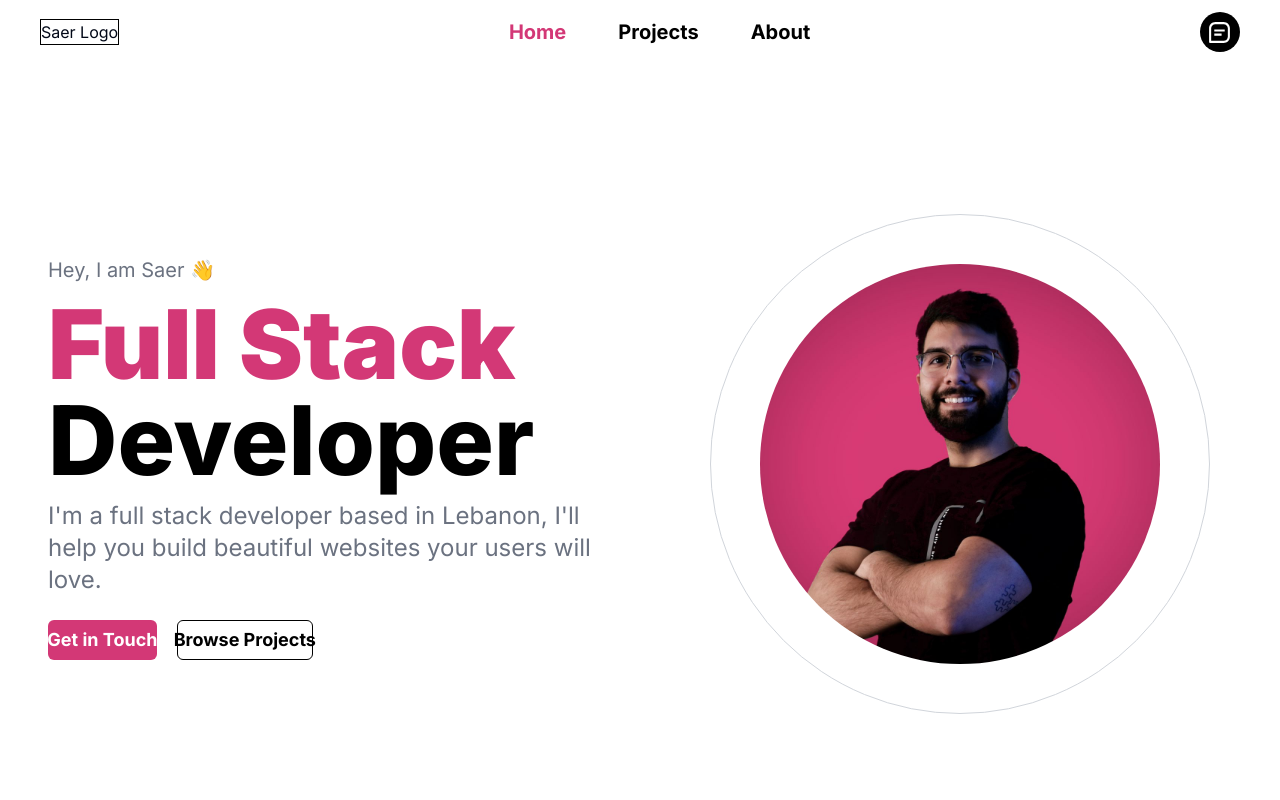
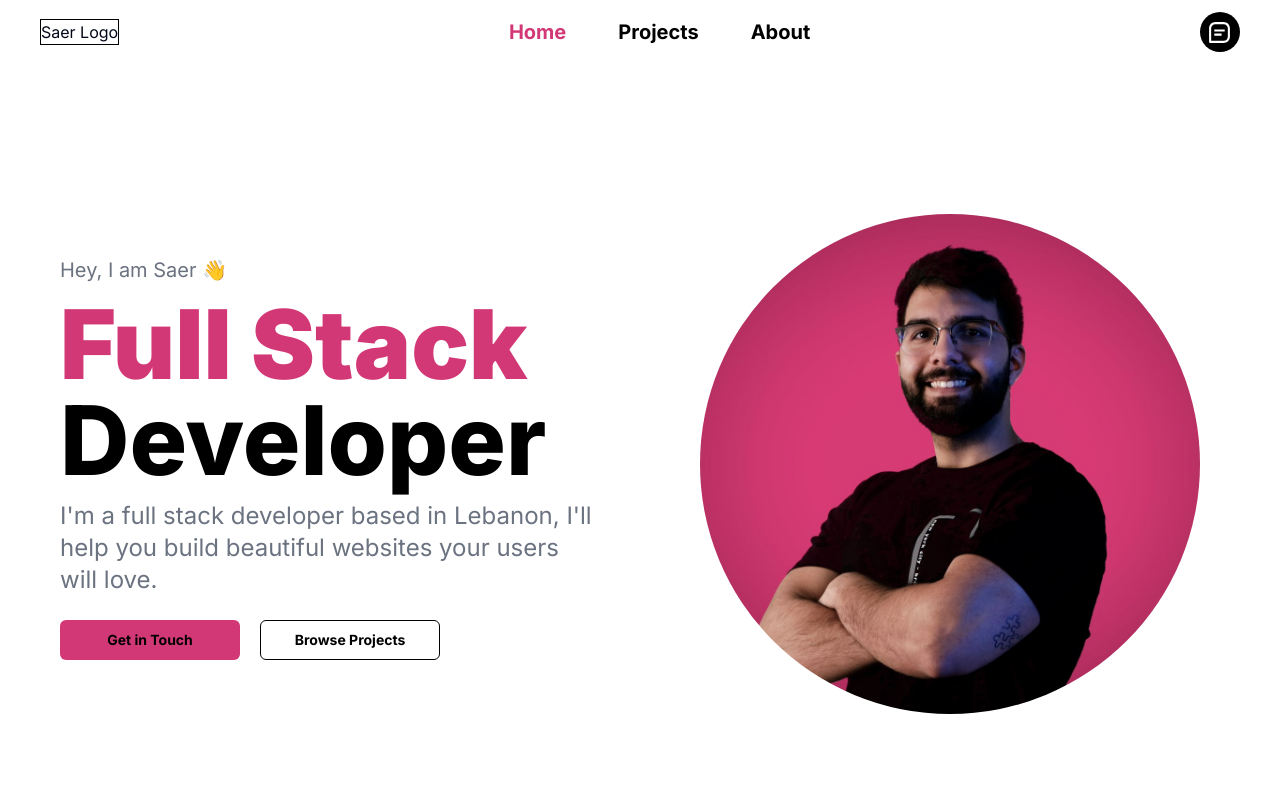
Before and after one commit to saerelmasri/portfolio-website, a Next.js app: page / in a window 1280 px wide. Shown: the top 800 px of the page. Built offline with nearby package versions, Linux system fonts and the light colour scheme.

Commit message:
Fixed responsiveness

```diff
--- a/app/page.tsx
+++ b/app/page.tsx
@@ -9,8 +9,8 @@ import { mySkills } from "@/constants";
 export default function Home() {
   return (
     <main>
-      <div className="flex flex-col md:flex-row items-center justify-center">
-        <div className=" w-full md:w-1/2 text-black flex flex-col justify-center space-y-3 p-4 md:p-12">
+      <div className="flex flex-col md:flex-row items-center justify-center  sm:pl-5 sm:pr-5 md:pl-30 md:pr-30 2xl:pl-60 2xl:pr-60">
+        <div className=" w-full md:w-1/2 text-black flex flex-col justify-center space-y-3 p-4 md:p-10 2xl:p-12">
           <h5 className="text-2xl md:text-xl text-gray-500">
             Hey, I am Saer 👋
           </h5>
@@ -26,26 +26,33 @@ export default function Home() {
               title="Get in Touch"
               path="/dd"
               variant={"default"}
-              sx={"w-1/3 text-sm md:w-1/5 md:text-lg mr-5 text-white "}
+              sx={"text-sm w-1/3 mr-5 text-white text-based pl-20 pr-20"}
             />
             <ButtonCustom
               title="Browse Projects"
               path="/projects"
               variant={"outline"}
               sx={
-                "border border-black border-solid w-1/2 md:w-1/4 text-sm md:text-lg mr-5 hover:bg-secondary hover:text-white hover:border-transparent"
+                "border border-black border-solid w-1/3 text-sm mr-5 pl-20 pr-20 hover:bg-secondary hover:text-white hover:border-transparent"
               }
             />
           </div>
         </div>
         <div className="w-full md:w-1/2 md:h-screen flex justify-center items-center p-10">
-          <div className="w-[300px] h-[300px] md:w-[500px] md:h-[500px] bg-cover bg-center rounded-full border border-solid border-gray-300 flex justify-center items-center">
-            <div className="w-[250px] h-[250px] md:w-[400px] md:h-[400px] bg-cover bg-center rounded-full bg-hero-section"></div>
-          </div>
+          <div
+            className="bg-cover bg-center rounded-full bg-hero-section"
+            style={{
+              aspectRatio: "1 / 1",
+              width: "100%",
+              maxWidth: "500px",
+              height: "auto",
+              maxHeight: "500px",
+            }}
+          ></div>
         </div>
       </div>
 
-      <div className="w-full mt-36">
+      <div className="w-full mt-36 pl-5 pr-5 2xl:pl-60 2xl:pr-60 md:pl-50 md:pr-50">
         <div className="w-full p-12">
           <h3 className="text-6xl font-bold">
             Projects<strong className="text-primary">.</strong>
@@ -71,7 +78,7 @@ export default function Home() {
         </div>
       </div>
 
-      <div className="w-full mt-36">
+      <div className="w-full mt-36 pl-5 pr-5 2xl:pl-60 2xl:pr-60 md:pl-50 md:pr-50">
         <div className="w-full p-12">
           <h3 className="text-6xl font-bold">
             Experience<strong className="text-primary">.</strong>
@@ -82,7 +89,7 @@ export default function Home() {
         </div>
       </div>
 
-      <div className="w-full mt-36">
+      <div className="w-full mt-36 pl-5 pr-5 2xl:pl-60 2xl:pr-60 md:pl-50 md:pr-50">
         <div className="w-full p-12">
           <h3 className="text-6xl font-bold">
             Skills<strong className="text-primary">.</strong>
@@ -99,7 +106,7 @@ export default function Home() {
         </div>
       </div>
 
-      <div className="w-full mt-36">
+      <div className="w-full mt-36 pl-5 pr-5 2xl:pl-60 2xl:pr-60 md:pl-50 md:pr-50">
         <div className="w-full p-12">
           <h3 className="text-6xl font-bold">
             My Story<strong className="text-primary">.</strong>
@@ -107,10 +114,12 @@ export default function Home() {
         </div>
         <div className="text-xl text-gray-600 space-y-3 p-12">
           <p>
-            My journey as a <strong className="text-primary">full stack developer</strong> began in 2023 upon graduating
-            with a Bachelor's degree in Computer Science. While my university
-            education provided me with a solid foundation in programming, I knew
-            there was much more to learn and explore.
+            My journey as a{" "}
+            <strong className="text-primary">full stack developer</strong> began
+            in 2023 upon graduating with a Bachelor's degree in Computer
+            Science. While my university education provided me with a solid
+            foundation in programming, I knew there was much more to learn and
+            explore.
           </p>
           <p>
             Eager to enhance my skills, I seized the opportunity to enroll in
@@ -118,16 +127,22 @@ export default function Home() {
             selection process was rigorous, reflecting the program's high
             standards, and the intensity of the three-month curriculum pushed me
             to my limits. However, I emerged from the experience armed with
-            <strong className="text-primary"> cutting-edge knowledge</strong> and a portfolio of projects that showcased my
-            abilities as a full-stack developer.
+            <strong className="text-primary">
+              {" "}
+              cutting-edge knowledge
+            </strong>{" "}
+            and a portfolio of projects that showcased my abilities as a
+            full-stack developer.
           </p>
           <p>
             Since graduating from SE Factory, my journey has been one of
             continuous growth and learning. I am committed to staying abreast of
-            the latest <strong className="text-primary">technologies</strong> and methodologies, whether through personal
-            projects, freelance work, or ongoing education. <strong className="text-primary">Coding</strong> has evolved
-            from a skillset into a passion, and I find fulfillment in honing my
-            craft and tackling new challenges.
+            the latest <strong className="text-primary">technologies</strong>{" "}
+            and methodologies, whether through personal projects, freelance
+            work, or ongoing education.{" "}
+            <strong className="text-primary">Coding</strong> has evolved from a
+            skillset into a passion, and I find fulfillment in honing my craft
+            and tackling new challenges.
           </p>
           <p>
             Choosing this path has not only enriched my professional life but
--- a/components/Footer.tsx
+++ b/components/Footer.tsx
@@ -6,21 +6,21 @@ function Footer() {
   const date = new Date();
   const year = date.getFullYear();
   return (
-    <footer>
-      <div className="flex justify-between">
-        <div className=" flex justify-center p-5">
+    <footer className="pl-5 pr-5 2xl:pl-60 2xl:pr-60 md:pl-50 md:pr-50">
+      <div className="flex justify-between pl-10">
+        <div className=" flex justify-center ">
           <ButtonCustom title="Home" variant="link" size="sm" />
           <ButtonCustom title="Projects" variant="link" size="sm" />
           <ButtonCustom title="About" variant="link" size="sm" />
           <ButtonCustom title="Contact" variant="link" size="sm" />
         </div>
-        <div className="flex justify-end space-x-3 p-5">
+        <div className="flex justify-end space-x-3 p-5 ">
           <FiLinkedin size={30} className="cursor-pointer" />
           <FiGithub size={30} />
         </div>
       </div>
       <div className="flex">
-        <div className="flex h-[80px] w-[50%] p-5 justify-start items-center space-x-4">
+        <div className="flex h-[80px] w-[50%] p-12 justify-start items-center space-x-4">
           <h4 className="text-2xl font-semibold text-gray-500">
             Interested in working together?
           </h4>
```
Also changed, not shown: 1 other file (tests, documents, lock files or other folders).
